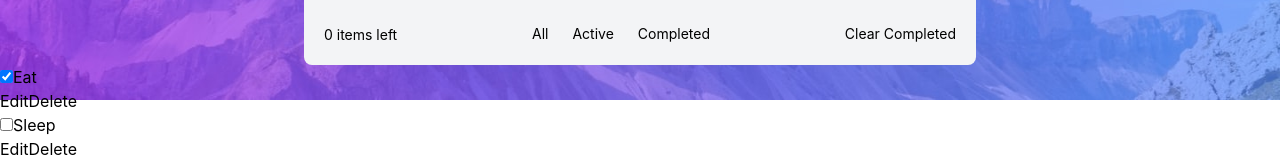
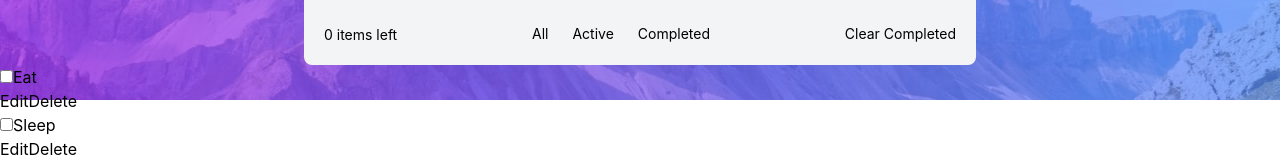
Before and after one commit to balderb/todo-app-reactjs, a React (Create React App) app: page / in a window 1280 px wide. Shown: the part 200-360 px from the top of the page. Built offline with nearby package versions, Linux system fonts and the light colour scheme.

Commit message:
adding key id to tasklist const for unique id identifier per task

```diff
--- a/src/App.js
+++ b/src/App.js
@@ -43,7 +43,7 @@ const App = (props) => {
   }, [items])
 
   const taskList = props.tasks.map(task => (
-    <Todo id={task.id} name={task.name} completed={task.completed} />
+    <Todo id={task.id} name={task.name} completed={task.completed} key={task.id} />
     ));
 
   return (
--- a/src/index.js
+++ b/src/index.js
@@ -4,7 +4,7 @@ import './index.css';
 import App from './App';
 
 const DATA = [
-  { id: "todo-0", name: "Eat", completed: true },
+  { id: "todo-0", name: "Eat", completed: false },
   { id: "todo-1", name: "Sleep", completed: false },
   { id: "todo-2", name: "Repeat", completed: false }
 ];
```
